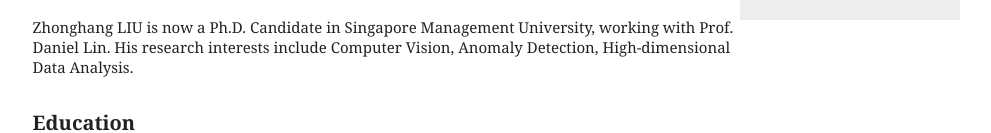
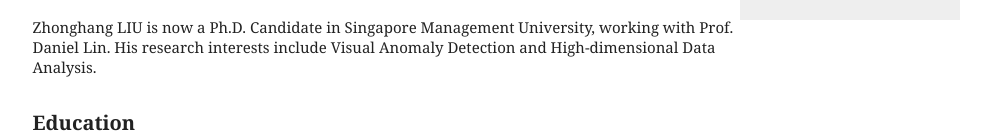
Before and after one commit to Zhonghang-LIU/homepage, a plain HTML site: page index.html in a window 1280 px wide. Shown: the part 210-343 px from the top of the page, without its empty margins (144-1135 px from the left). Drawn offline with Linux system fonts and the light colour scheme.

Commit message:
Update index.html

```diff
--- a/index.html
+++ b/index.html
@@ -68,7 +68,7 @@ Email: zhliu.2020 AT phdcs.smu.edu.sg</a><br>
 </tbody></table>
 
 <div style="margin-top:20px;">
-    Zhonghang LIU is now a Ph.D. Candidate in Singapore Management University, working with Prof. Daniel Lin. His research interests include Computer Vision, Anomaly Detection, High-dimensional Data Analysis.
+    Zhonghang LIU is now a Ph.D. Candidate in Singapore Management University, working with Prof. Daniel Lin. His research interests include Visual Anomaly Detection and High-dimensional Data Analysis.
 
 </div>
 
```
